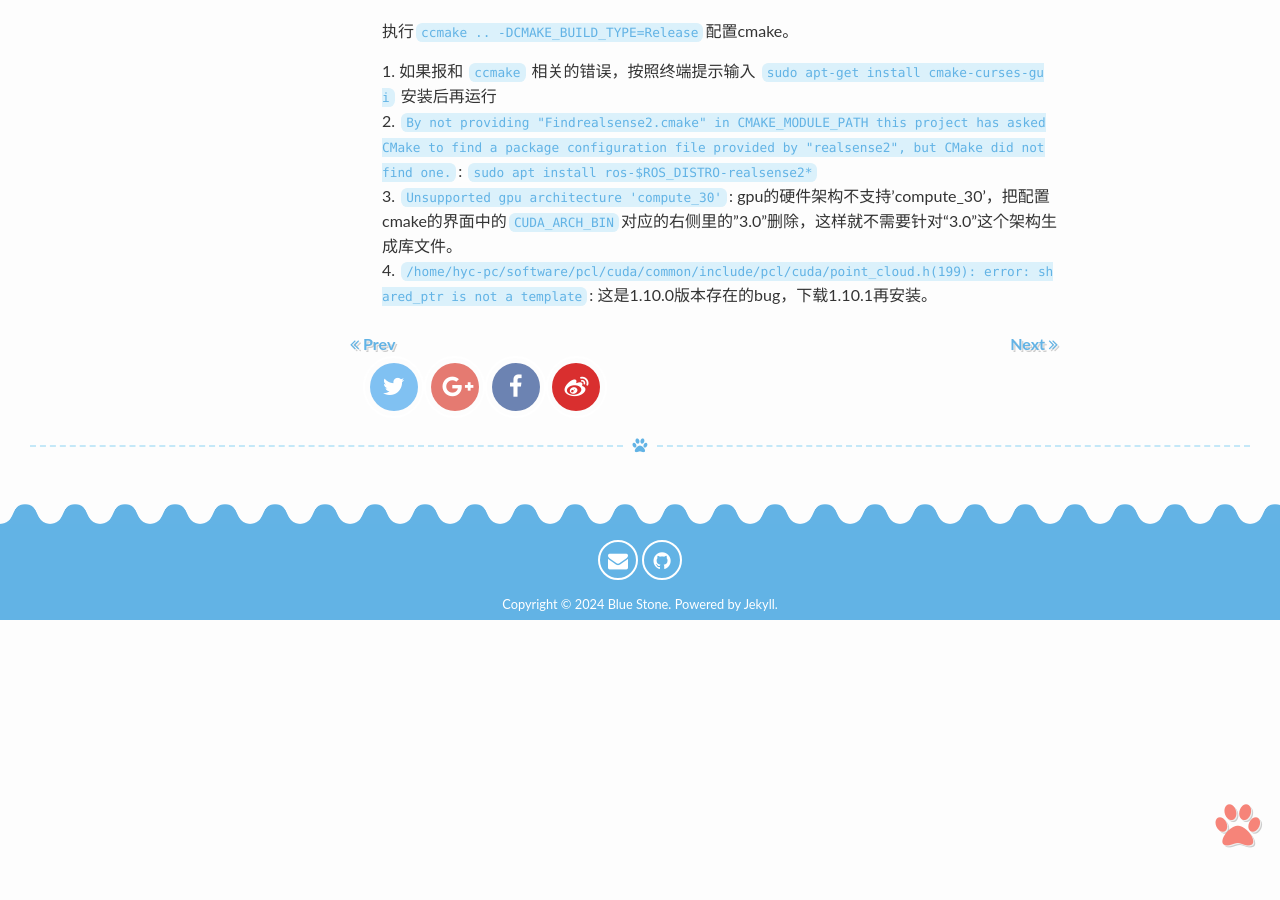
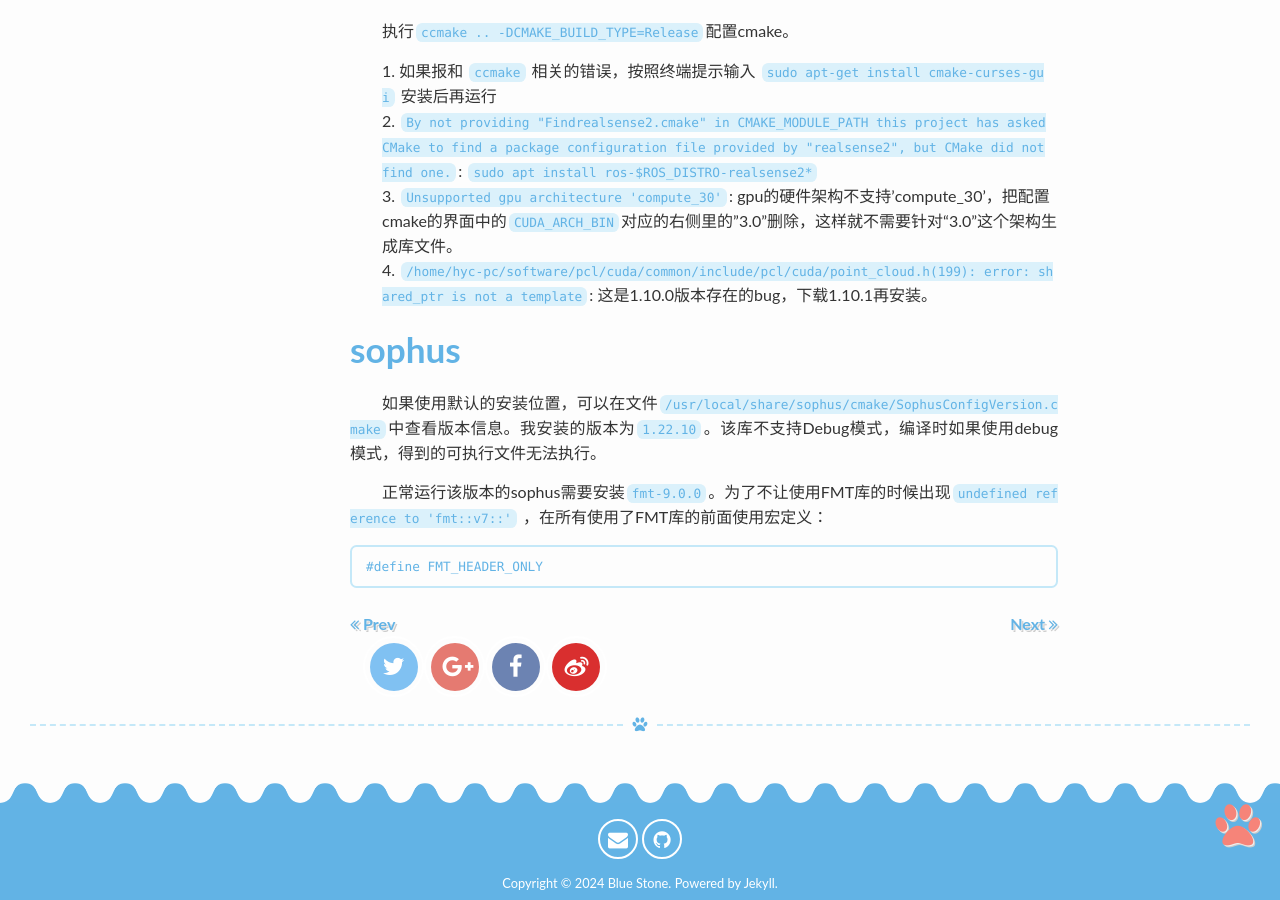
Before and after one commit to blue-stone-j/blue-stone-j.github.io, a Jekyll site: the page built from _posts/os/2022-11-25-install-ubuntu20.md, in a window 1280 px wide and 900 px high, scrolled down 2678 px. Built offline with Jekyll 4.4.1, drawn with Linux system fonts in a browser that asks for light colours; comment, search, counter and statistics services are not loaded; some of the changed text lies outside the part shown.

Commit message:
update001

````diff
--- a/_posts/os/2022-11-25-install-ubuntu20.md
+++ b/_posts/os/2022-11-25-install-ubuntu20.md
@@ -80,3 +80,12 @@ ubuntu20 的默认安装是不包含gpu和cuda模块的。如果要使用这两
 2. `By not providing "Findrealsense2.cmake" in CMAKE_MODULE_PATH this project has asked CMake to find a package configuration file provided by "realsense2", but CMake did not find one.`: `sudo apt install ros-$ROS_DISTRO-realsense2*`
 3. `Unsupported gpu architecture 'compute_30'`: gpu的硬件架构不支持'compute_30'，把配置cmake的界面中的`CUDA_ARCH_BIN`对应的右侧里的"3.0"删除，这样就不需要针对“3.0”这个架构生成库文件。
 4. `/home/hyc-pc/software/pcl/cuda/common/include/pcl/cuda/point_cloud.h(199): error: shared_ptr is not a template`: 这是1.10.0版本存在的bug，下载1.10.1再安装。
+
+
+# sophus
+如果使用默认的安装位置，可以在文件`/usr/local/share/sophus/cmake/SophusConfigVersion.cmake`中查看版本信息。我安装的版本为`1.22.10`。该库不支持Debug模式，编译时如果使用debug模式，得到的可执行文件无法执行。
+
+正常运行该版本的sophus需要安装`fmt-9.0.0`。为了不让使用FMT库的时候出现`undefined reference to 'fmt::v7::'` ，在所有使用了FMT库的前面使用宏定义：
+```C++
+#define FMT_HEADER_ONLY
+```
````
Also changed, not shown: _posts/2022-11-25-computer-network.md (+8 -1 lines), _posts/ros/2022-11-25-ros1.md (+3 -1 lines).
